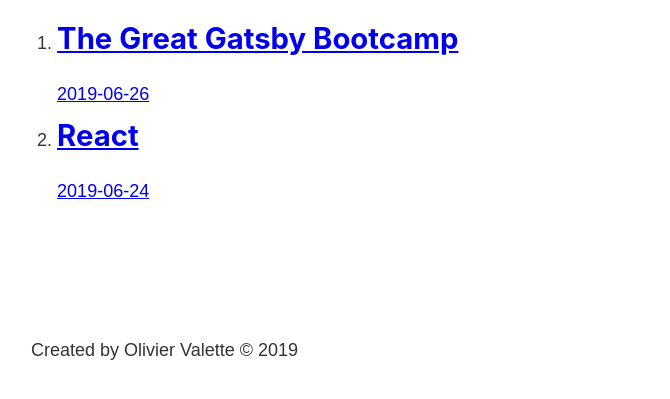
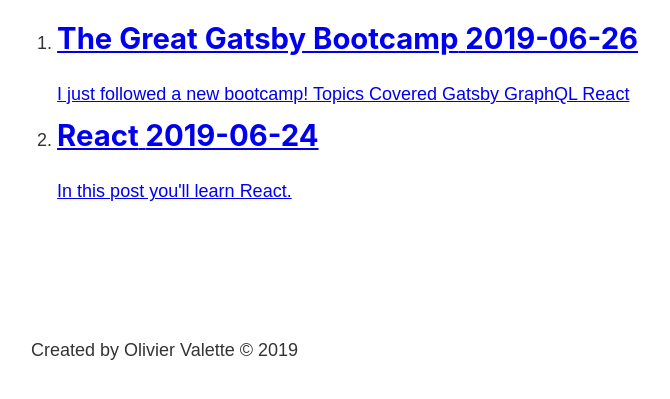
Before and after one commit to OlivierValette/gortfolio, a Gatsby site: page /blog in a window 1280 px wide. Shown: the part 393-792 px from the top of the page, without its empty margins (252-922 px from the left). Built offline with nearby package versions, Linux system fonts and the light colour scheme; Gatsby itself is replaced by a stand-in of ours.

Commit message:
Some minor improvements with Gatsby's doc

```diff
--- a/src/pages/blog.js
+++ b/src/pages/blog.js
@@ -7,7 +7,8 @@
 
   const posts = useStaticQuery(graphql`
     query {
-      allMarkdownRemark {
+      allMarkdownRemark (sort: { fields: [frontmatter___date], order: DESC }) {
+        totalCount
         edges {
           node {
             frontmatter {
@@ -17,6 +18,7 @@
             fields {
               slug
             }
+            excerpt
           }
         }
       }
@@ -27,8 +29,8 @@
     return (
       <li key={index}>
         <Link to={'/blog/' + edge.node.fields.slug}>
-          <h2>{edge.node.frontmatter.title}</h2>
-          <p>{edge.node.frontmatter.date}</p>
+          <h2>{edge.node.frontmatter.title}{' '}{edge.node.frontmatter.date}</h2>
+          <p>{edge.node.excerpt}</p>
         </Link>
       </li>
     )
```
Also changed, not shown: src/templates/post.js (+18 -3 lines), README.md.
